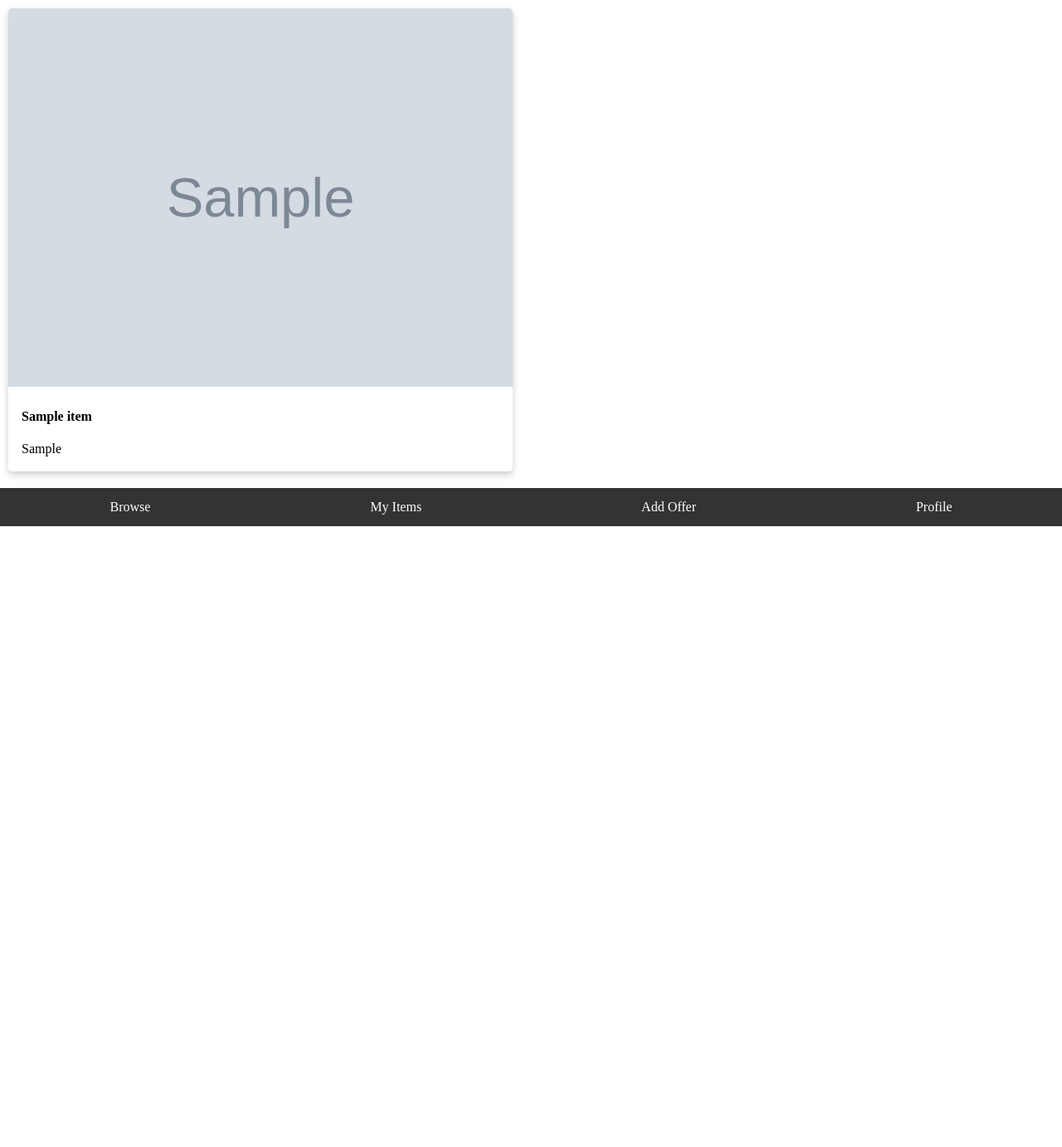
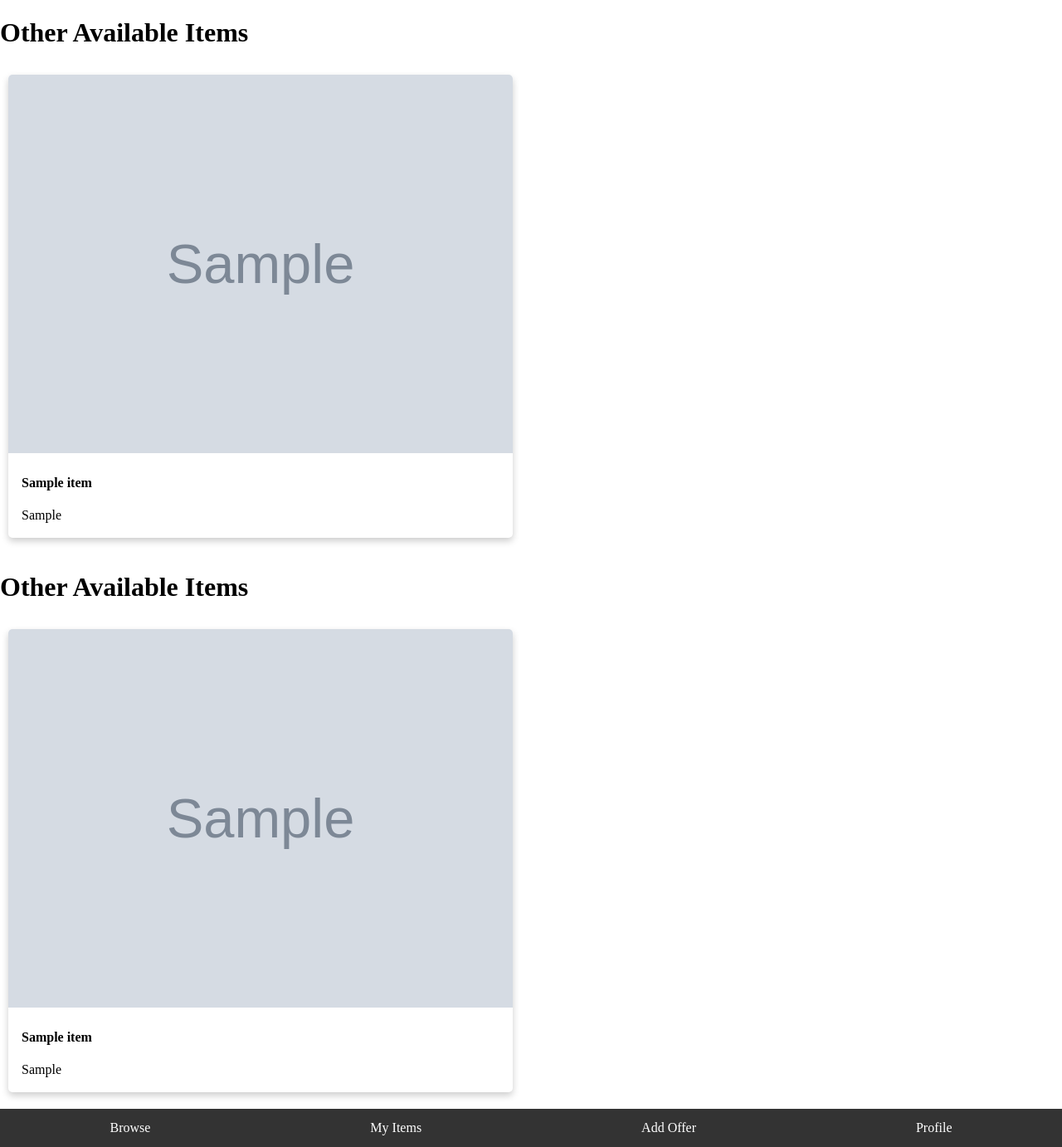
Before and after one commit to ALUMNOAT/prwb_2526_d01, a PHP site: the page made by view/view_browse.php in a window 1280 px wide. Shown: the whole page at 83% size. Before the commit the page ends 634 px from the top, so only its background shows below. Run offline with PHP 8.4, Linux system fonts and the light colour scheme; the template is opened without the code that fills it: most values are stand-ins (such as "Sample title", 1, 10 or a date in 2020); grey boxes marked "Sample" are stand-in pictures.

Commit message:
feat(browse_items): - added new section for available items, but nothing new really (these are bad comments for commit, right ?)

```diff
--- a/view/view_browse.php
+++ b/view/view_browse.php
@@ -10,6 +10,25 @@
 </head>
 
 <body>
+    <div>
+        <h1>Other Available Items</h1>
+    </div>
+    <div class="browse">
+        <?php foreach ($available_items as $item_status):
+            $item = $item_status->get_item(); ?>
+            <div class="card">
+                <img src="<?= $item->get_main_picture_path() ?>" alt="Avatar" style="width:100%">
+                <div class="container">
+                    <h4><b><?= $item->get_title() ?></b></h4>
+                    <p><?= $item_status->ends_in() ?></p>
+                </div>
+            </div>
+        <?php endforeach; ?>
+    </div>
+
+    <div>
+        <h1>Other Available Items</h1>
+    </div>
     <div class="browse">
         <?php foreach ($available_items as $item_status):
             $item = $item_status->get_item(); ?>
```
